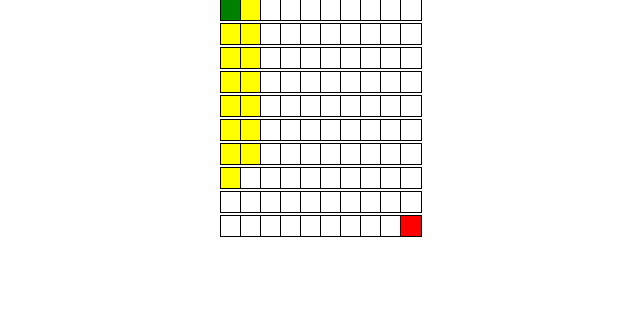
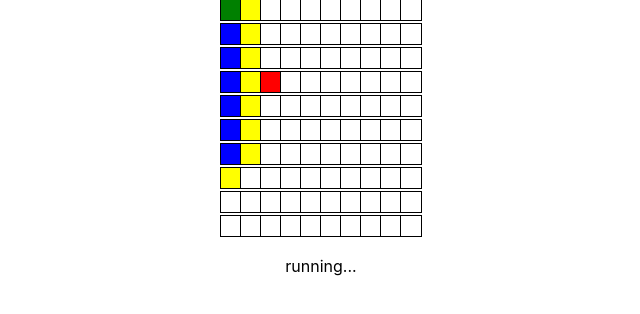
Before and after one commit to vmehrotra50/ai-algorithm-visualizer, a React (Create React App) app: page / in a window 1280 px wide. Shown: the top 314 px of the page, without its empty margins (319-959 px from the left). Built offline with nearby package versions, Linux system fonts and the light colour scheme.

Commit message:
Implement DFS

```diff
--- a/src/App.js
+++ b/src/App.js
@@ -5,7 +5,7 @@ import Graph from './components/Graph';
 function App() {
   return (
     <div className="App">
-      <Graph height={10} width={10} start_x={0} start_y={0} goal_x={9} goal_y={9} />
+      <Graph height={10} width={10} start_x={0} start_y={0} goal_x={2} goal_y={3} />
     </div>
   );
 }
--- a/src/algorithms/search.js
+++ b/src/algorithms/search.js
@@ -46,10 +46,12 @@ export function dfsStep(visited, stack, graph, setGraph, start, goal) {
     }
 
     // 3. Update graph
-    if (current.x != start.x && current.y != start.y) {
-        new_graph[current.y][current.x] = NODE_TYPES.PATH;
-        console.log("good")
-    }
+    // if (current.x != start.x && current.y != start.y) {
+    new_graph[current.y][current.x] = NODE_TYPES.PATH;
+    new_graph[start.y][start.x] = NODE_TYPES.START;
+    new_graph[goal.y][goal.x] = NODE_TYPES.GOAL;
+        // console.log("good")
+    // }
     setGraph(new_graph);
 
     return false // function returns whether DFS is done or not
--- a/src/components/Graph.js
+++ b/src/components/Graph.js
@@ -95,12 +95,17 @@ export default function Graph(props){
     }
 
     return (
-        graph.map(row => {
-            return <div>
-                {row.map(val => {
-                    return <Square type={val} />
-                })}
-            </div>
-        })
+        <>
+            {graph.map(row => {
+                return (
+                    <div>
+                        {row.map(val => {
+                            return <Square type={val} />
+                        })}
+                    </div>
+                )
+            })}
+            { isAlgorithmRunning ? <p>running...</p> : <p></p> }
+        </>
     )
 }
```
